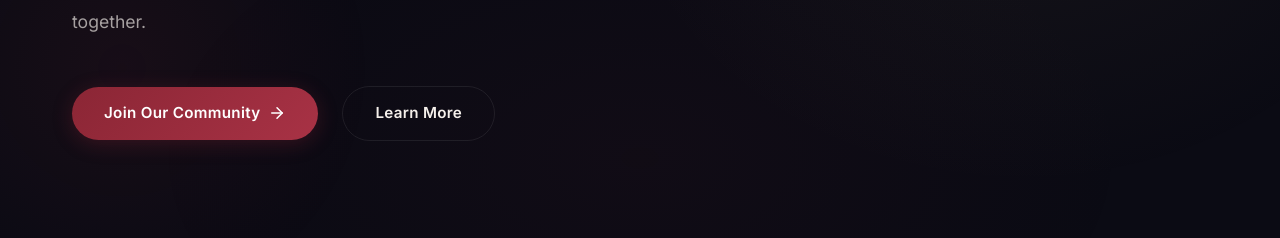
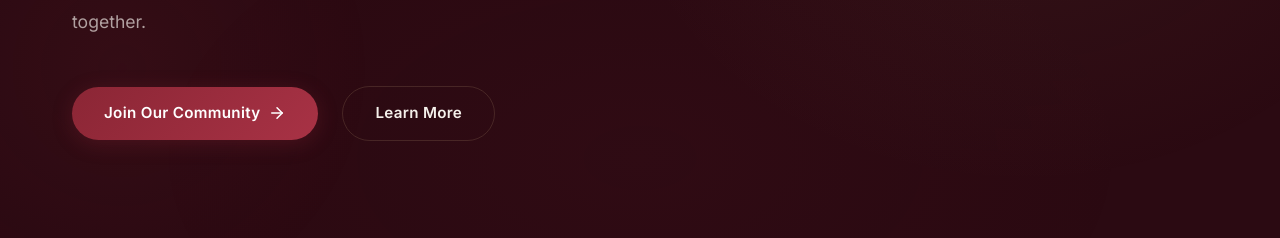
Before and after one commit to beraklel/clairdeloi, a plain HTML site: page index.html in a window 1280 px wide. Shown: the part 562-800 px from the top of the page. Drawn offline with nearby package versions, Linux system fonts and the light colour scheme; a web font is replaced by a local one.

Commit message:
Update styles.css

```diff
--- a/css/styles.css
+++ b/css/styles.css
@@ -7,13 +7,13 @@
 /* --- CSS Custom Properties --- */
 :root {
   /* Colors */
-  --clr-bg-primary: #0b0b14;
-  --clr-bg-secondary: #12121f;
-  --clr-bg-card: rgba(255, 255, 255, 0.04);
-  --clr-bg-card-hover: rgba(255, 255, 255, 0.07);
-  --clr-bg-glass: rgba(255, 255, 255, 0.06);
-  --clr-border: rgba(255, 255, 255, 0.08);
-  --clr-border-hover: rgba(200, 169, 110, 0.3);
+  --clr-bg-primary: #2B0A12;
+  --clr-bg-secondary: #3A0D18;
+  --clr-bg-card: rgba(139, 38, 53, 0.25);
+  --clr-bg-card-hover: rgba(168, 50, 69, 0.35);
+  --clr-bg-glass: rgba(139, 38, 53, 0.20);
+  --clr-border: rgba(226, 201, 146, 0.15);
+  --clr-border-hover: rgba(226, 201, 146, 0.35);
 
   --clr-gold: #c8a96e;
   --clr-gold-light: #e2c992;
```
